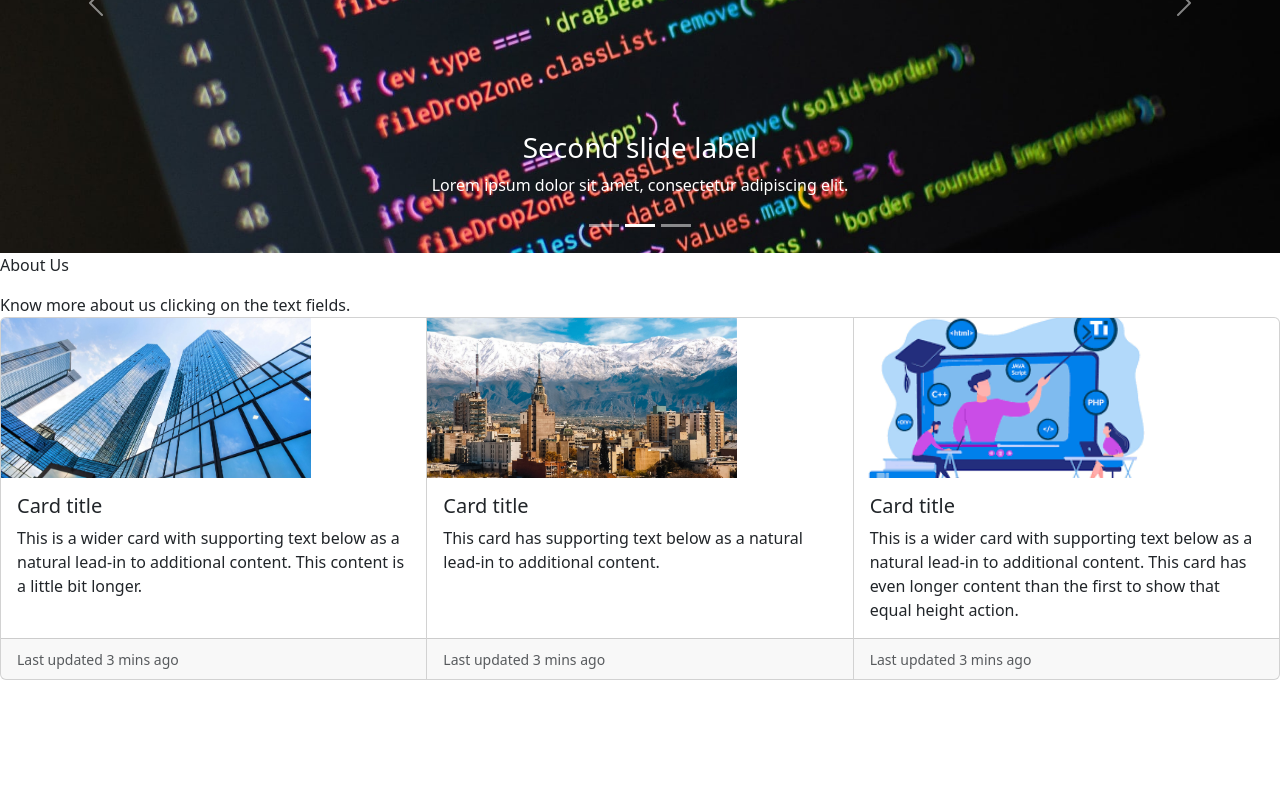
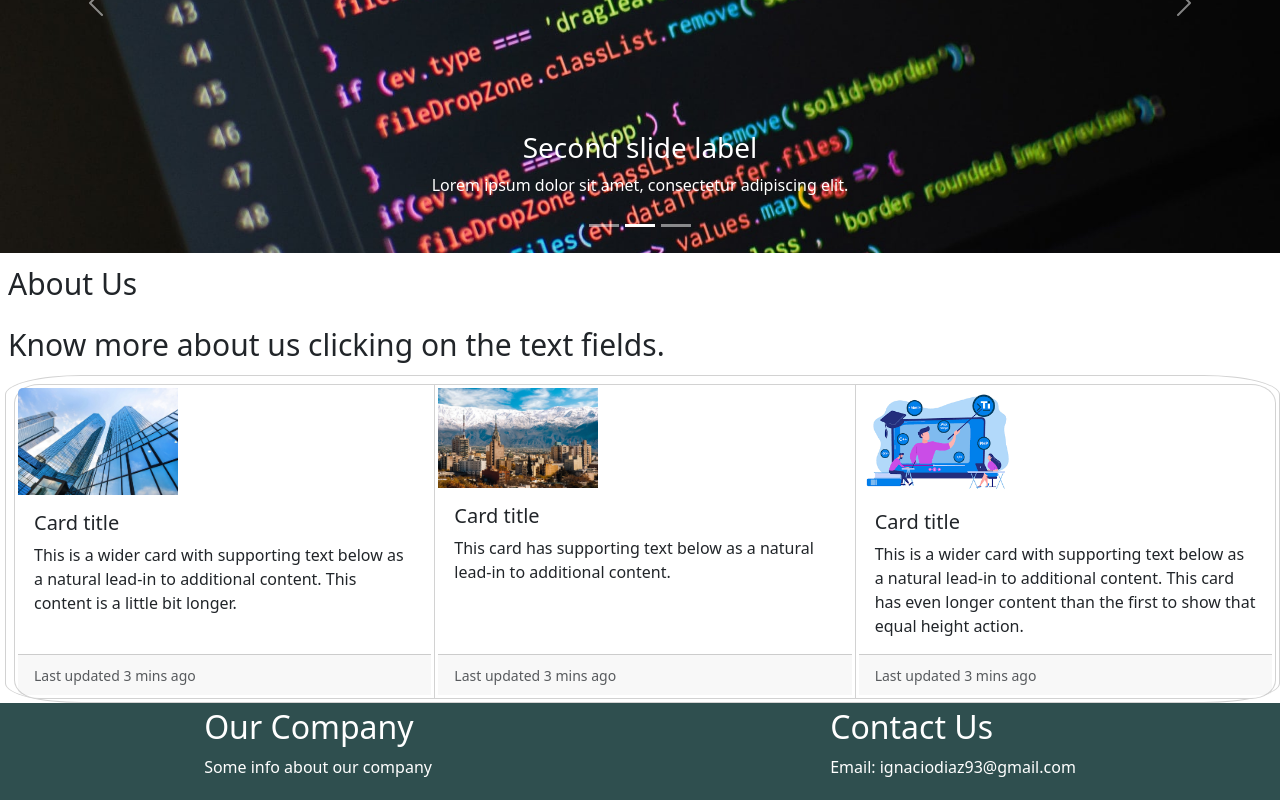
Before and after one commit to Ignatox/1-React-TP, a React (Vite) app: page / in a window 1280 px wide. Shown: the part 303-1103 px from the top of the page. Before the commit the page ends 983 px from the top, so only its background shows below. Built offline with nearby package versions, Linux system fonts and the light colour scheme.

Commit message:
AppRoutes and Pages Styles

```diff
--- a/package.json
+++ b/package.json
@@ -13,7 +13,8 @@
     "bootstrap": "^5.3.2",
     "react": "^18.2.0",
     "react-bootstrap": "^2.9.0",
-    "react-dom": "^18.2.0"
+    "react-dom": "^18.2.0",
+    "react-router-dom": "^6.17.0"
   },
   "devDependencies": {
     "@types/react": "^18.2.15",
--- a/src/App.tsx
+++ b/src/App.tsx
@@ -1,15 +1,28 @@
 
-import CarouselHome from "./components/CarouselHome/CarouselHome"
 import Header from "./components/Header/Header"
-import AboutUs from "./components/AboutUs/AboutUs"
+
+import "./styles/styles.css";
+import AppRoutes from "./routes/AppRoutes";
+import { BrowserRouter as Router} from "react-router-dom";
+import Footer from "./components/Footer/Footer";
+import { Container} from "react-bootstrap";
+//suspense carga lo de approutes en segundo plano
+import {Suspense} from 'react';
+import Loader
+ from "./components/Loader/Loader";
+
 function App() {
   return (
     <>
+    <Router>
       <Header/>
-      <CarouselHome/>
-      <p>About Us</p>
-      Know more about us clicking on the text fields.
-      <AboutUs/>
+      <Container style={{minHeight:'100vh', minWidth: '100%', padding:'0'}}>
+        <Suspense fallback={<Loader/>} >
+      <AppRoutes/>
+        </Suspense>
+      </Container>
+      </Router>
+      <Footer/>
     </>
   )
 }
--- a/src/components/AboutUs/AboutUs.tsx
+++ b/src/components/AboutUs/AboutUs.tsx
@@ -4,12 +4,11 @@ import CardGroup from 'react-bootstrap/CardGroup';
 const AboutUs = () => {
     return (
 
-        <CardGroup>
+        <CardGroup className="card">
       <Card>
-        <Card.Img variant="top"
-        style={{maxHeight: "160px", objectFit: 'cover', maxWidth:"310px", justifyContent:'center'}}
+        <Card.Img  className="cardimg" variant="top"
         src="src/assets/images/cardfield1.jpg" />
-        <Card.Body>
+        <Card.Body className="classBody">
           <Card.Title>Card title</Card.Title>
           <Card.Text>
             This is a wider card with supporting text below as a natural lead-in
@@ -21,8 +20,8 @@ const AboutUs = () => {
         </Card.Footer>
       </Card>
       <Card>
-        <Card.Img variant="top"
-        style={{maxHeight: "160px", objectFit: 'cover', maxWidth:"310px"}} src="src/assets/images/cardfield2.jpg" />
+        <Card.Img variant="top"  className="cardimg"
+        src="src/assets/images/cardfield2.jpg" />
         <Card.Body>
           <Card.Title>Card title</Card.Title>
           <Card.Text>
@@ -35,8 +34,7 @@ const AboutUs = () => {
         </Card.Footer>
       </Card>
       <Card>
-        <Card.Img variant="top"
-        style={{maxHeight: "160px", objectFit: 'cover', maxWidth:"310px"}}
+        <Card.Img  className="cardimg" variant="top"
          src="src/assets/images/cardfield3.png" />
         <Card.Body>
           <Card.Title>Card title</Card.Title>
--- /dev/null
+++ b/src/components/Footer/Footer.tsx
@@ -0,0 +1,16 @@
+const Header = () => {
+    return (
+        <footer className="FooterContainer">
+        <div className="l-text">
+            <h2>Our Company</h2>
+            <p>Some info about our company</p>
+        </div>
+        <div className="l-right">
+            <h2>Contact Us</h2>
+            <p>Email: ignaciodiaz93@gmail.com</p>
+        </div>
+
+        </footer>
+    )
+}
+export default Header;
--- a/src/components/Header/Header.tsx
+++ b/src/components/Header/Header.tsx
@@ -1,31 +1,27 @@
 import { Container, Nav, NavDropdown, Navbar } from "react-bootstrap";
+//El siguiente import nos proporciona una funcion para cambiar la url de nuestra app controlada dinamicamente por nuestro codigo
+import {useNavigate} from 'react-router-dom';
+const Header = () => {
 
-const Header = () => {
+  const navigate = useNavigate();
+
     return (
         <>
+
          <Navbar expand="lg" className="bg-body-tertiary">
       <Container>
-        <Navbar.Brand href="#home">React-Bootstrap</Navbar.Brand>
+        <Navbar.Brand onClick={() => navigate ('/')}>React-Bootstrap</Navbar.Brand>
         <Navbar.Toggle aria-controls="basic-navbar-nav" />
         <Navbar.Collapse id="basic-navbar-nav">
           <Nav className="me-auto">
-            <Nav.Link href="#home">Home</Nav.Link>
-            <Nav.Link href="#link">Link</Nav.Link>
-            <NavDropdown title="Dropdown" id="basic-nav-dropdown">
-              <NavDropdown.Item href="#action/3.1">Action</NavDropdown.Item>
-              <NavDropdown.Item href="#action/3.2">
-                Another action
-              </NavDropdown.Item>
-              <NavDropdown.Item href="#action/3.3">Something</NavDropdown.Item>
-              <NavDropdown.Divider />
-              <NavDropdown.Item href="#action/3.4">
-                Separated link
-              </NavDropdown.Item>
-            </NavDropdown>
+            <Nav.Link onClick={() => navigate ('/')}>Home</Nav.Link>
+            <Nav.Link onClick={() => navigate ('/componentes')}>Componentes</Nav.Link>
+            <Nav.Link onClick={() => navigate ('/administracion')}>Administracion</Nav.Link>
           </Nav>
         </Navbar.Collapse>
       </Container>
     </Navbar>
+
         </>
     )
 }
--- /dev/null
+++ b/src/components/Loader/Loader.css
@@ -0,0 +1,13 @@
+.loader{
+    position: fixed;
+    top:50%;
+    left:50%;
+    transform: translate(-50%,-50%);
+    z-index: 9999;
+}
+
+.loader-spinner{
+    width: 5rem;
+    height: 5rem;
+    scale: 1.5;
+}
--- /dev/null
+++ b/src/components/Loader/Loader.tsx
@@ -0,0 +1,11 @@
+import {Spinner} from "react-bootstrap";
+const Loader = () => {
+  return (
+    <div className= "loader">
+            <Spinner animation="border" role="status" variant="info" className="loader-spinner">
+    </Spinner>
+    </div>
+  )
+}
+
+export default Loader
--- /dev/null
+++ b/src/pages/Administracion.tsx
@@ -0,0 +1,11 @@
+
+
+const Administracion = () => {
+  return (
+    <>
+    Administracion
+    </>
+  )
+}
+
+export default Administracion
--- /dev/null
+++ b/src/pages/Componentes.tsx
@@ -0,0 +1,11 @@
+
+
+const Componentes = () => {
+  return (
+    <>
+    Componentes
+    </>
+  )
+}
+
+export default Componentes
--- /dev/null
+++ b/src/pages/HomePage.tsx
@@ -0,0 +1,18 @@
+import AboutUs from "../components/AboutUs/AboutUs";
+import CarouselHome from "../components/CarouselHome/CarouselHome";
+
+
+function HomePage() {
+    return (
+      <>
+        <CarouselHome/>
+        <div className="titulo-1">
+        <p>About Us</p>
+        Know more about us clicking on the text fields.
+        </div>
+        <AboutUs/>
+      </>
+    )
+  }
+
+  export default HomePage
--- /dev/null
+++ b/src/routes/AppRoutes.tsx
@@ -0,0 +1,18 @@
+//Herramientas url que van a usar nuestros componentes para agregar navegabilidad a la app
+import { Route, Routes} from "react-router-dom";
+import HomePage from "../pages/HomePage";
+import Administracion from "../pages/Administracion";
+import Componentes from "../pages/Componentes";
+const AppRoutes: React.FC = () => {
+return (
+//que componente se meustra cuando conincide la ruta
+<Routes>
+
+        <Route path="/" element={<HomePage/>}/>
+        <Route path="/componentes" element={<Componentes/>}/>
+        <Route path="/administracion" element={<Administracion/>}/>
+</Routes>
+)
+}
+
+export default AppRoutes;
--- /dev/null
+++ b/src/styles/styles.css
@@ -0,0 +1,31 @@
+
+.card{
+    position: relative;
+    border-radius: 6%;
+    padding: 3px 3px 3px 3px;
+    margin: 5px 0 0 5px;
+}
+.cardimg{
+    margin: 0 18px 0 0;
+    max-width: 160px;
+    max-height: 310px;
+    align-items: center;
+}
+.titulo-1{
+   font-size: 30px;
+   padding: 3px 3px 3px 3px;
+   margin: 5px 0 0 5px;
+
+}
+.titulo-1.p{
+    font-style:italic;
+}
+.FooterContainer{
+    display: flex;
+    flex-direction: row;
+    align-items: center;
+    justify-content: space-around;
+    padding: 5px 5px 5px 5px;
+    background-color: darkslategrey;
+    color: white;
+}
```
Also changed, not shown: 1 other file (tests, documents, lock files or other folders).
